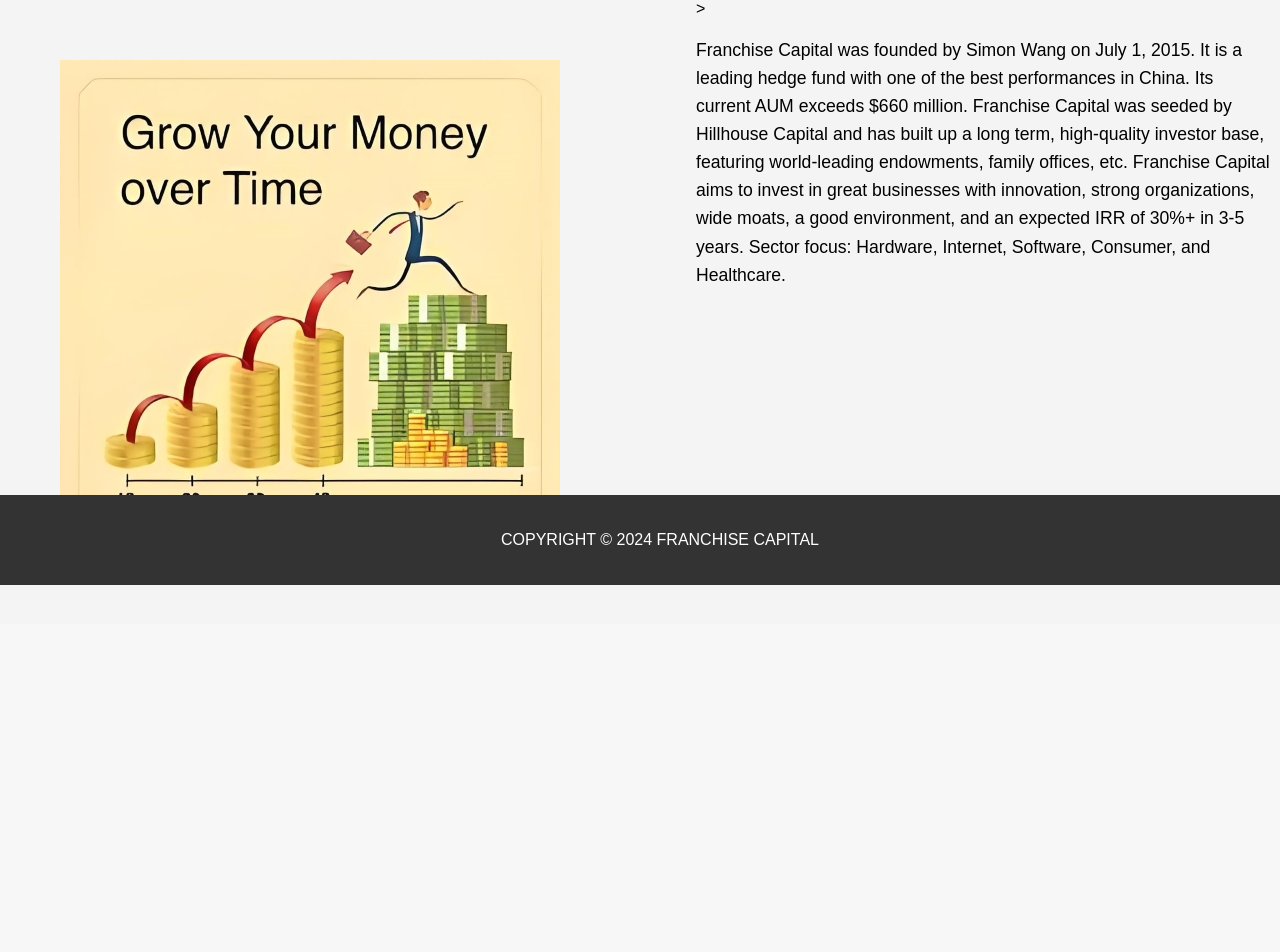
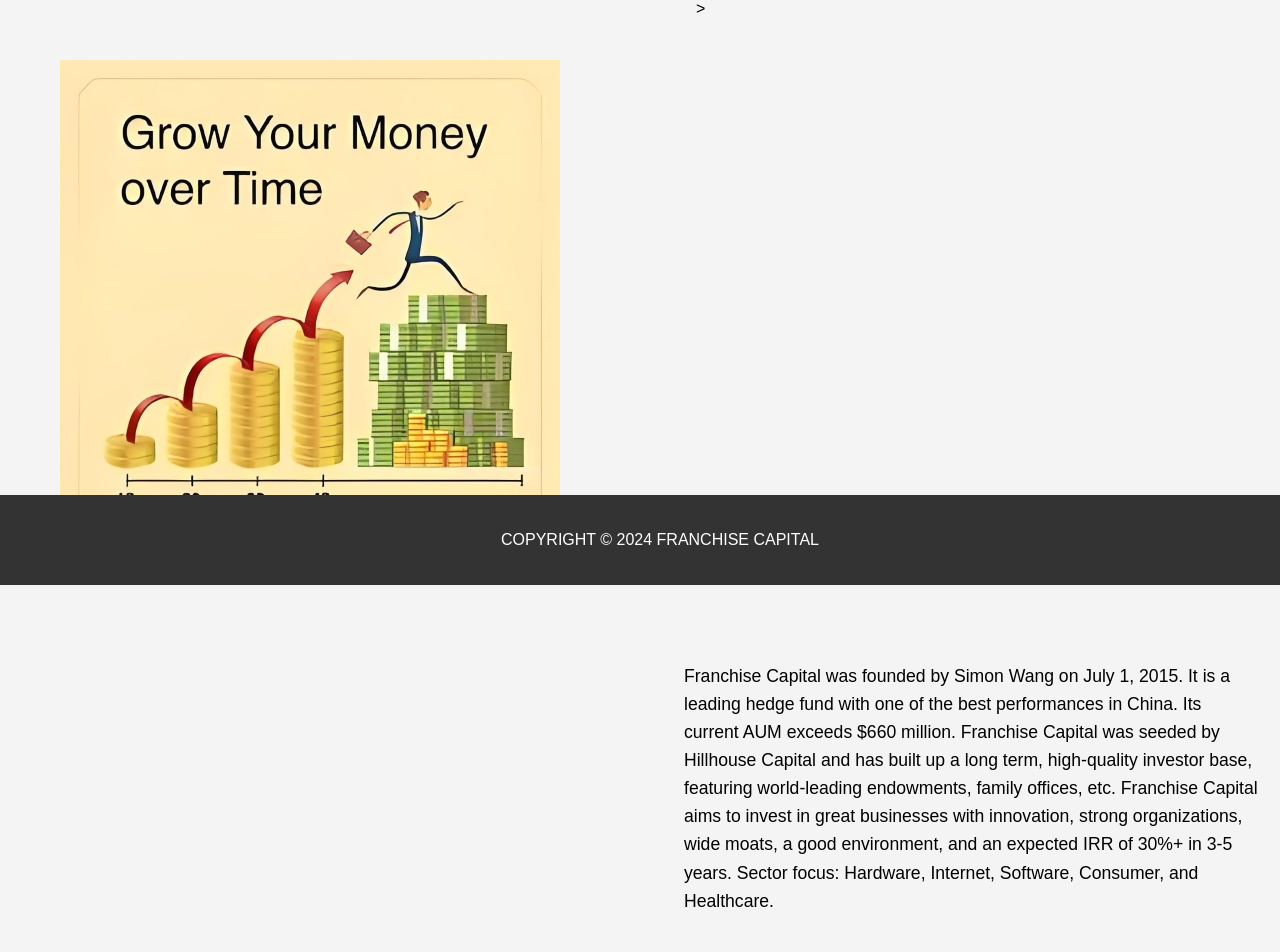
Before and after one commit to 938hj/franchise.github.io, a Flask app: page / in a window 1280 px wide. Shown: the part 215-1167 px from the top of the page. Before the commit the page ends 800 px from the top, so only its background shows below. Run offline with Flask 3, Linux system fonts and the light colour scheme.

Commit message:
Update index.html

```diff
--- a/FG/templates/index.html
+++ b/FG/templates/index.html
@@ -69,11 +69,10 @@
 
         /* 内容区域样式 */
         .content-text {
-            text-align: right
             padding: 20px;
             line-height: 1.6;
             font-size: 1.1em;
-            float: left;
+            float: right;
             width: 45%;
         }
 
@@ -108,7 +107,6 @@
     </header>
     <div style="
         background color: #f1f1f1;
-        text-align: left;
         padding: 60px;
         float: left;
         width: 45%;"
```
